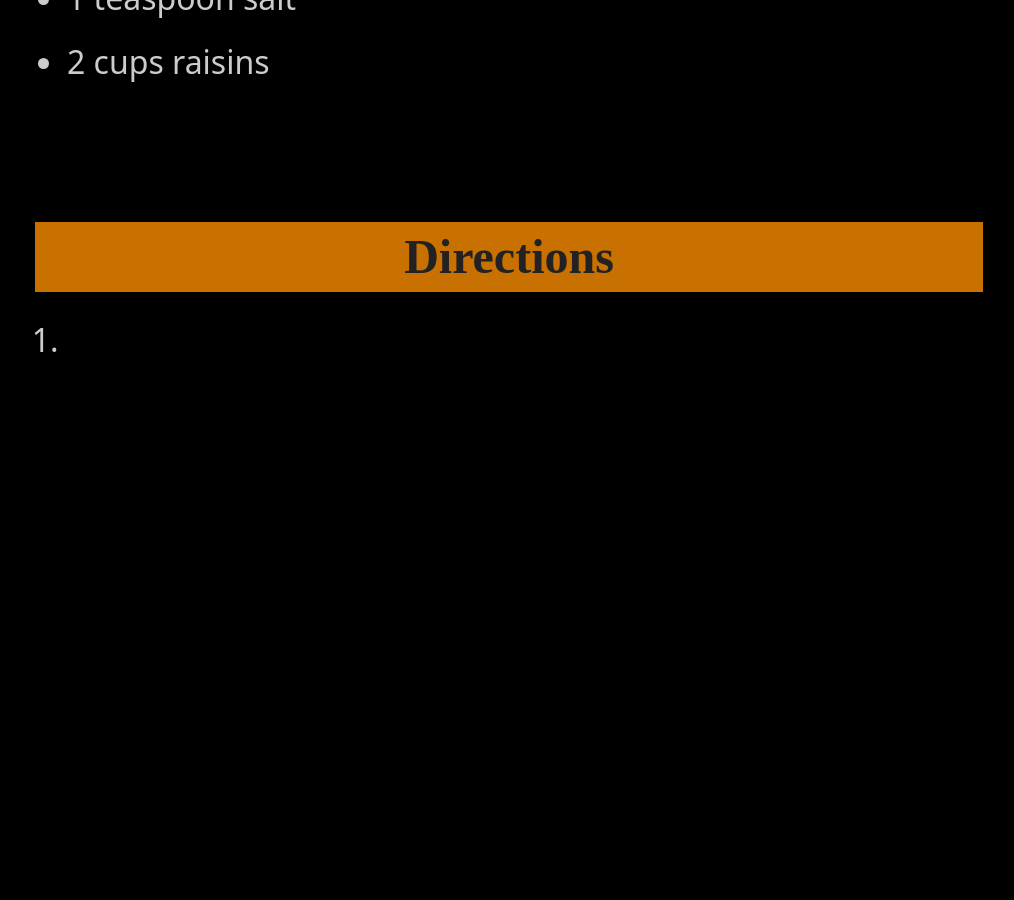
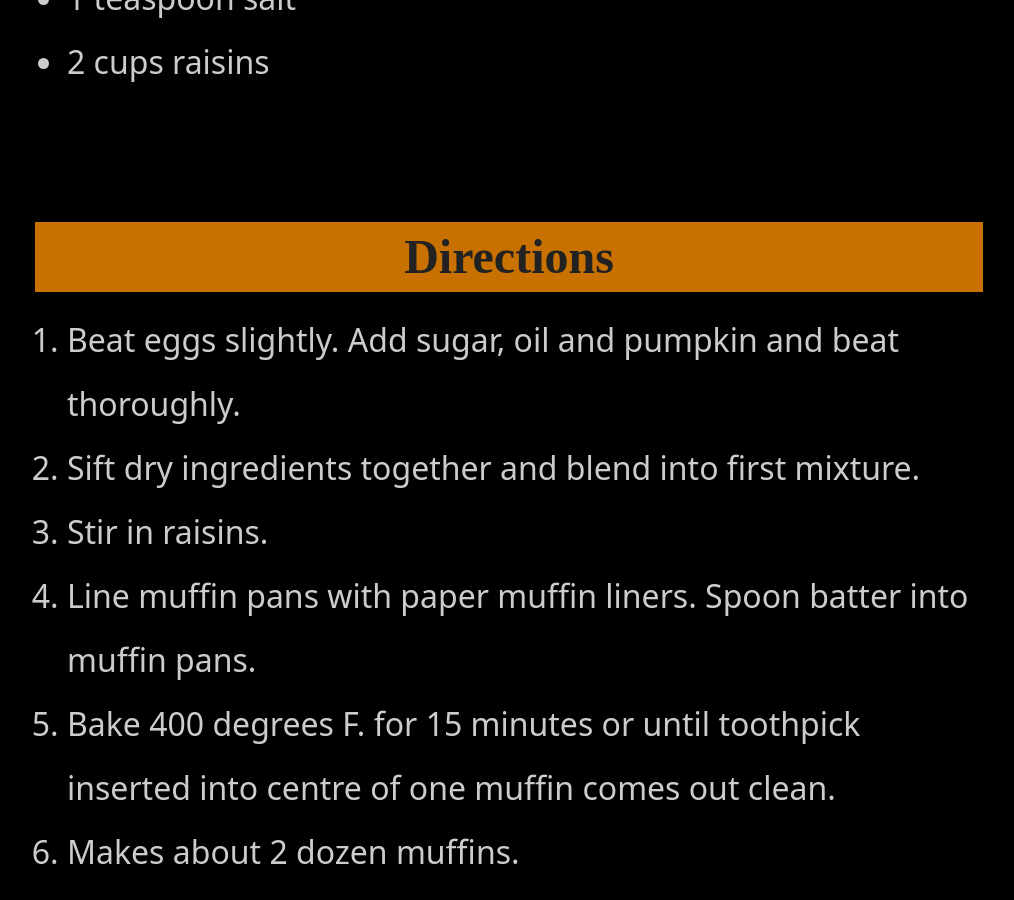
Before and after one commit to dits-family-cookbook/dits-family-cookbook.github.io, a Jekyll site: the page built from recipes/baking-and-desserts/cakes/pumpkin-muffins.md, in a window 1280 px wide and 900 px high, scrolled down 899 px. Shown: the whole window, without its empty margins (131-1145 px from the left). Built offline with Jekyll 4.4.1, drawn with Linux system fonts in a browser that asks for light colours; before the commit the page ends 1287 px from its top, so only the background shows below that; some of the changed text lies outside the part shown.

Commit message:
Update pumpkin-muffins.md

```diff
--- a/recipes/baking-and-desserts/cakes/pumpkin-muffins.md
+++ b/recipes/baking-and-desserts/cakes/pumpkin-muffins.md
@@ -8,7 +8,7 @@ layout: page
 * 4 eggs
 * 2 cups white sugar
 * 1 1/2 cups oil
-* 1 - 14 ounce tin pumpkin
+* 1 2/3 cups pumpkin
 * 3 cups all purpose flour
 * 1 tablespoon cinnamon
 * 2 teaspoons baking soda
@@ -18,4 +18,9 @@ layout: page
 
 # Directions
 
-1.
+1. Beat eggs slightly. Add sugar, oil and pumpkin and beat thoroughly.
+1. Sift dry ingredients together and blend into first mixture.
+1. Stir in raisins.
+1. Line muffin pans with paper muffin liners. Spoon batter into muffin pans.
+1. Bake 400 degrees F. for 15 minutes or until toothpick inserted into centre of one muffin comes out clean.
+1. Makes about 2 dozen muffins.
```
